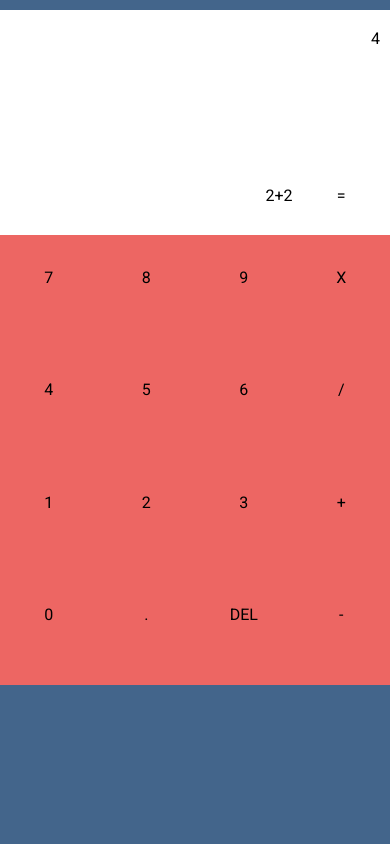
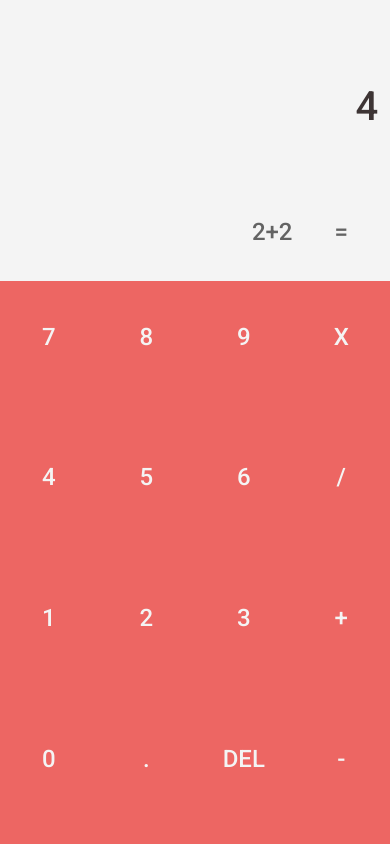
Before and after one commit to SidAbhi/Calculator, a plain HTML site: page index.html in a window 390 px wide. Drawn offline with nearby package versions, Linux system fonts and the light colour scheme.

Commit message:
Responsive

```diff
--- a/index.html
+++ b/index.html
@@ -5,7 +5,6 @@
     <meta name="viewport" content="width=device-width, initial-scale=1, shrink-to-fit=no">
     <link rel="stylesheet" href="./node_modules/normalize.css/normalize.css">
     <link rel="stylesheet" href="./style.css">
-    <link href="https://fonts.googleapis.com/css2?family=Roboto&display=swap" rel="stylesheet">
     <title>Calculator</title>
   </head>
   <body>
@@ -33,5 +32,5 @@
         </div>
     </main>
   </body>
-  <script src="./etch.js"></script>
+  <script src="./calc.js"></script>
 </html>
--- a/style.css
+++ b/style.css
@@ -1,10 +1,18 @@
+@import url('https://fonts.googleapis.com/css2?family=Roboto:ital,wght@0,100;0,300;0,400;0,500;0,700;0,900;1,100;1,300;1,400;1,500;1,700;1,900&display=swap');
 body {
     background-color: #43658b;
     font-family: 'Roboto', sans-serif;
-    font-weight: 300;
+    font-weight: 500;
+    margin: 0px;
+    padding: 0px;
+    border: 0px;
+    font-size: 24px;
+    -webkit-user-select: none;
+    -moz-user-select: none;
+    user-select: none;
 }
 .center {
-    margin: 10px auto 10px auto;
+    margin: 0px auto 0px auto;
 }
 .calcgrid {
     display: grid;
@@ -23,26 +31,70 @@ body {
     text-align: center;
 }
 .btn {
-    padding-top: 4vh;
+    padding-top: 5vh;
+    padding-bottom: 5vh;
+    color: #f4f4f4;
+}
+.btn:hover{
+    background-color: #fa4643;
 }
 .btnSml {
     padding-top: 1vh;
+    color: #636363;
 }
 #result {
     grid-area: a;
     text-align: right;
-    padding-top: 20px;
-    padding-right: 10px;
-    background-color: white;
+    padding-top: 10vh;
+    padding-right: 3vw;
+    background-color: #f4f4f4;
+    font-size: 40px;
+    color: #3d3434;
 }
 #operation {
     grid-area: b;
     text-align: right;
-    background-color: white;
+    background-color: #f4f4f4;
+    color: #636363;
 }
+
+@media (orientation: landscape){
+    .calcbase {
+        width: 30vw;
+        min-width: 200px;
+        height: 80vh;
+        min-height: 500px;
+        background-color: #ed6663;
+        border-radius: 12px;
+    }
+    #result {
+        border-radius: 12px 12px 0px 0px;
+    }
+    main {
+        padding: 5vh;
+    }
+    #num0:hover{
+        background-color: #fa4643;
+        border-radius: 0px 0px 0px 12px;
+    }
+    #neg:hover{
+        background-color: #fa4643;
+        border-radius: 0px 0px 12px 0px;
+    }
+}
+@media (orientation: portrait){
+    .calcbase {
+        width: 100vw;
+        min-width: 200px;
+        height: 100vh;
+        min-height: 500px;
+        background-color: #ed6663;
+    }
+}
+
 #eql {
     grid-area: eq;
-    background-color: white;
+    background-color: #f4f4f4;
 }
 #mul {
     grid-area: ml;
@@ -92,17 +144,3 @@ body {
 #num9 {
     grid-area: ni;
 }
-@media (orientation: landscape){
-    .calcbase {
-        width: 30vw;
-        height: 80vh;
-        background-color: #ed6663;
-    }
-}
-@media (orientation: portrait){
-    .calcbase {
-        width: 100vw;
-        height: 80vh;
-        background-color: #ed6663;
-    }
-}
```
